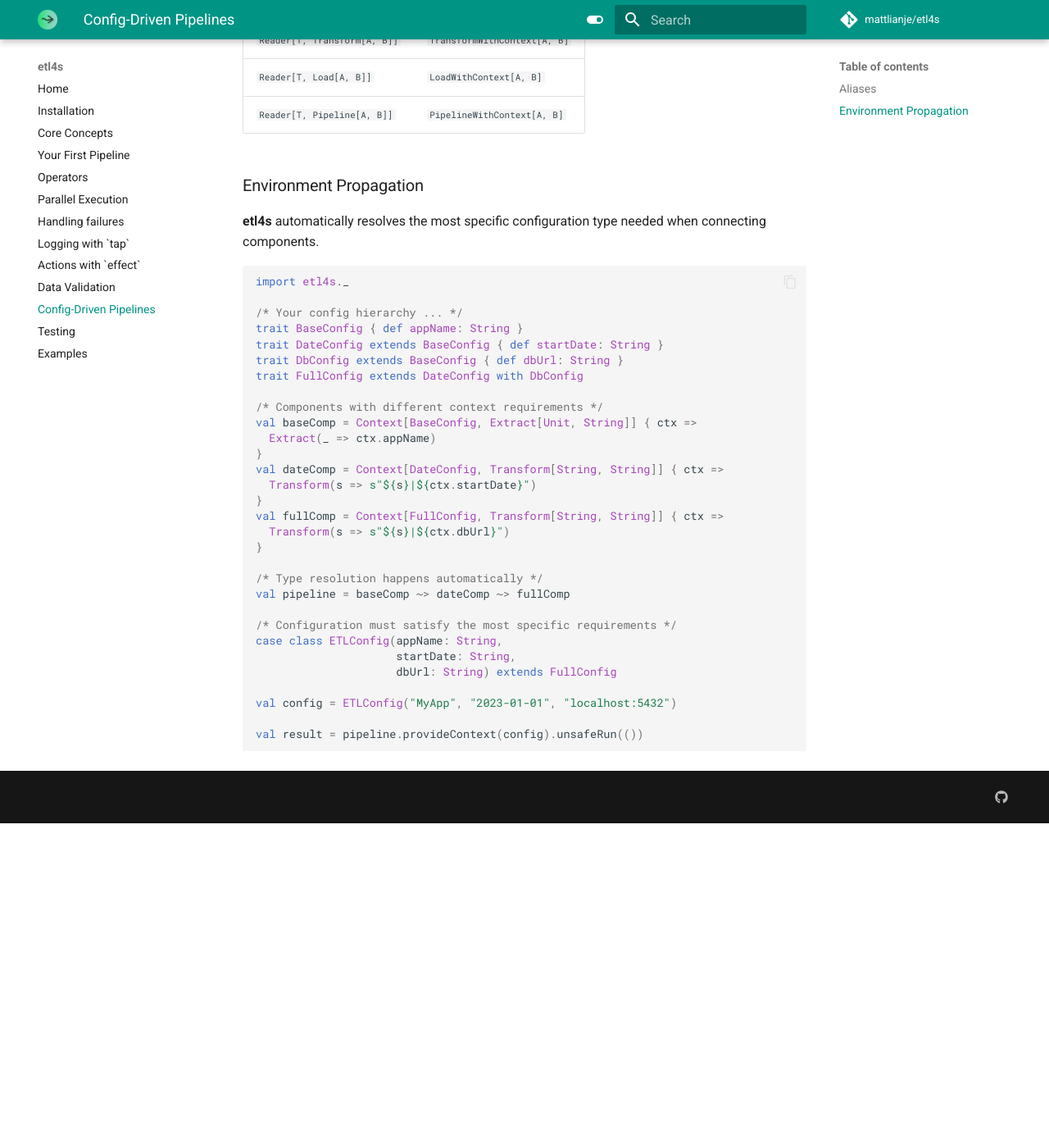
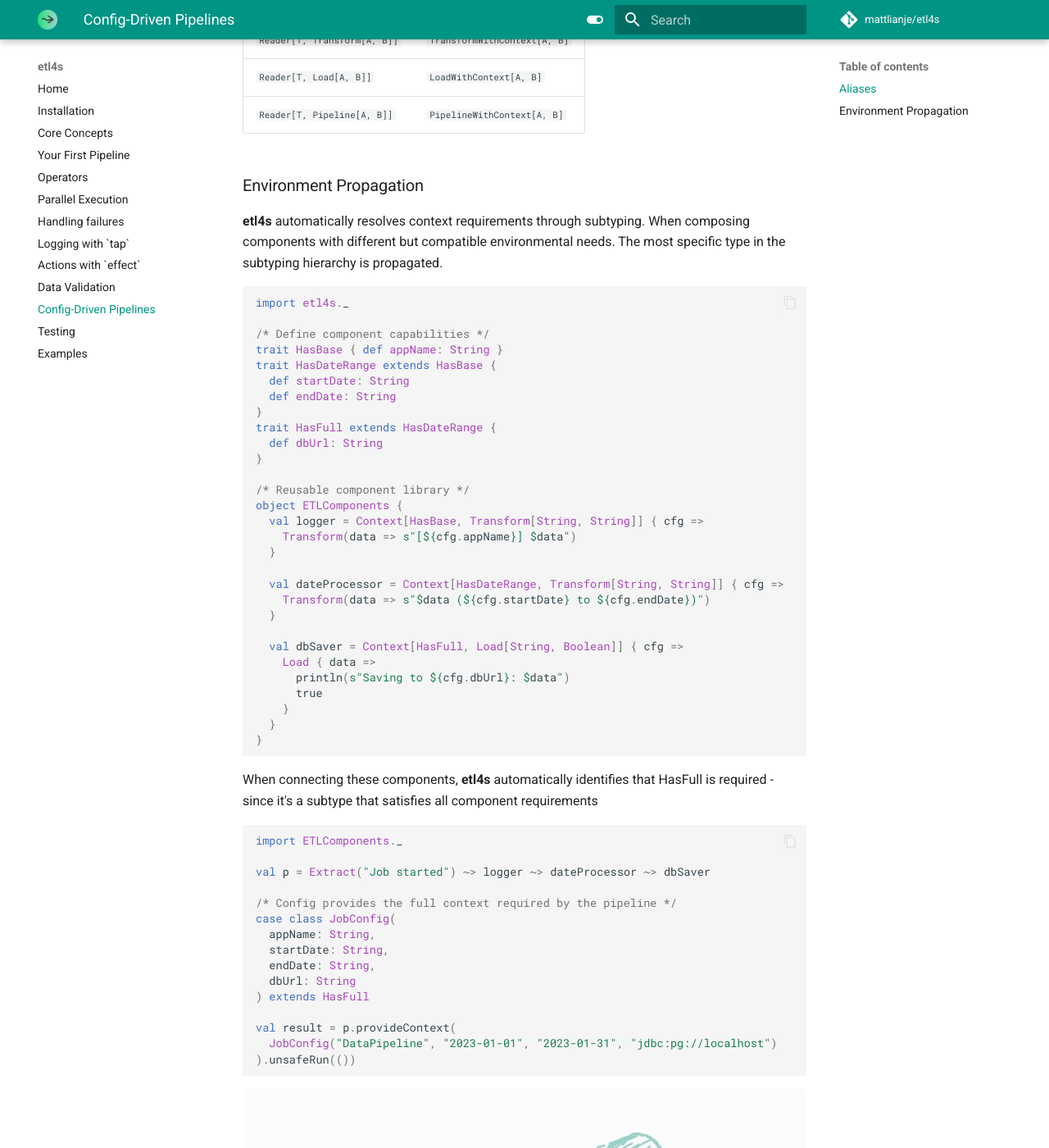
Before and after one commit to mattlianje/etl4s, an MkDocs documentation site: the page built from docs/config.md, in a window 1280 px wide and 1400 px high, scrolled down 1233 px. Shown: the whole window at 82% size. Built offline with MkDocs 1.6.1 and Material for MkDocs 9.7.7, drawn with Linux system fonts in a browser that asks for light colours; comment, search, counter and statistics services are not loaded; before the commit the page ends 2237 px from its top, so only the background shows below that.

Commit message:
feat: update doc

````diff
--- a/docs/config.md
+++ b/docs/config.md
@@ -59,37 +59,60 @@
 
 ### Environment Propagation
 
-**etl4s** automatically resolves the most specific configuration type needed when connecting components.
+**etl4s** automatically resolves context requirements through subtyping. When composing components with different but compatible environmental needs. The most specific type in the subtyping hierarchy is propagated.
+
 
 ```scala
 import etl4s._
 
-/* Your config hierarchy ... */
-trait BaseConfig { def appName: String }
-trait DateConfig extends BaseConfig { def startDate: String }
-trait DbConfig extends BaseConfig { def dbUrl: String }
-trait FullConfig extends DateConfig with DbConfig
-
-/* Components with different context requirements */
-val baseComp = Context[BaseConfig, Extract[Unit, String]] { ctx =>
-  Extract(_ => ctx.appName)
+/* Define component capabilities */
+trait HasBase { def appName: String }
+trait HasDateRange extends HasBase {
+  def startDate: String
+  def endDate: String
 }
-val dateComp = Context[DateConfig, Transform[String, String]] { ctx =>
-  Transform(s => s"${s}|${ctx.startDate}")
-}
-val fullComp = Context[FullConfig, Transform[String, String]] { ctx =>
-  Transform(s => s"${s}|${ctx.dbUrl}")
+trait HasFull extends HasDateRange {
+  def dbUrl: String
 }
 
-/* Type resolution happens automatically */
-val pipeline = baseComp ~> dateComp ~> fullComp
+/* Reusable component library */
+object ETLComponents {
+  val logger = Context[HasBase, Transform[String, String]] { cfg =>
+    Transform(data => s"[${cfg.appName}] $data")
+  }
 
-/* Configuration must satisfy the most specific requirements */
-case class ETLConfig(appName: String,
-                     startDate: String,
-                     dbUrl: String) extends FullConfig
+  val dateProcessor = Context[HasDateRange, Transform[String, String]] { cfg =>
+    Transform(data => s"$data (${cfg.startDate} to ${cfg.endDate})")
+  }
 
-val config = ETLConfig("MyApp", "2023-01-01", "localhost:5432")
+  val dbSaver = Context[HasFull, Load[String, Boolean]] { cfg =>
+    Load { data =>
+      println(s"Saving to ${cfg.dbUrl}: $data")
+      true
+    }
+  }
+}
+```
 
-val result = pipeline.provideContext(config).unsafeRun(())
+When connecting these components, **etl4s** automatically identifies that HasFull is required -
+since it's a subtype that satisfies all component requirements
+
+```scala
+import ETLComponents._
+
+val p = Extract("Job started") ~> logger ~> dateProcessor ~> dbSaver
+
+/* Config provides the full context required by the pipeline */
+case class JobConfig(
+  appName: String,
+  startDate: String,
+  endDate: String,
+  dbUrl: String
+) extends HasFull
+
+val result = p.provideContext(
+  JobConfig("DataPipeline", "2023-01-01", "2023-01-31", "jdbc:pg://localhost")
+).unsafeRun(())
 ```
+
+![Context Telescoping](assets/etl4s-diagram.jpg)
````
Also changed, not shown: docs/effect.md (+6 -4 lines), docs/assets/etl4s-diagram.jpg (added).
